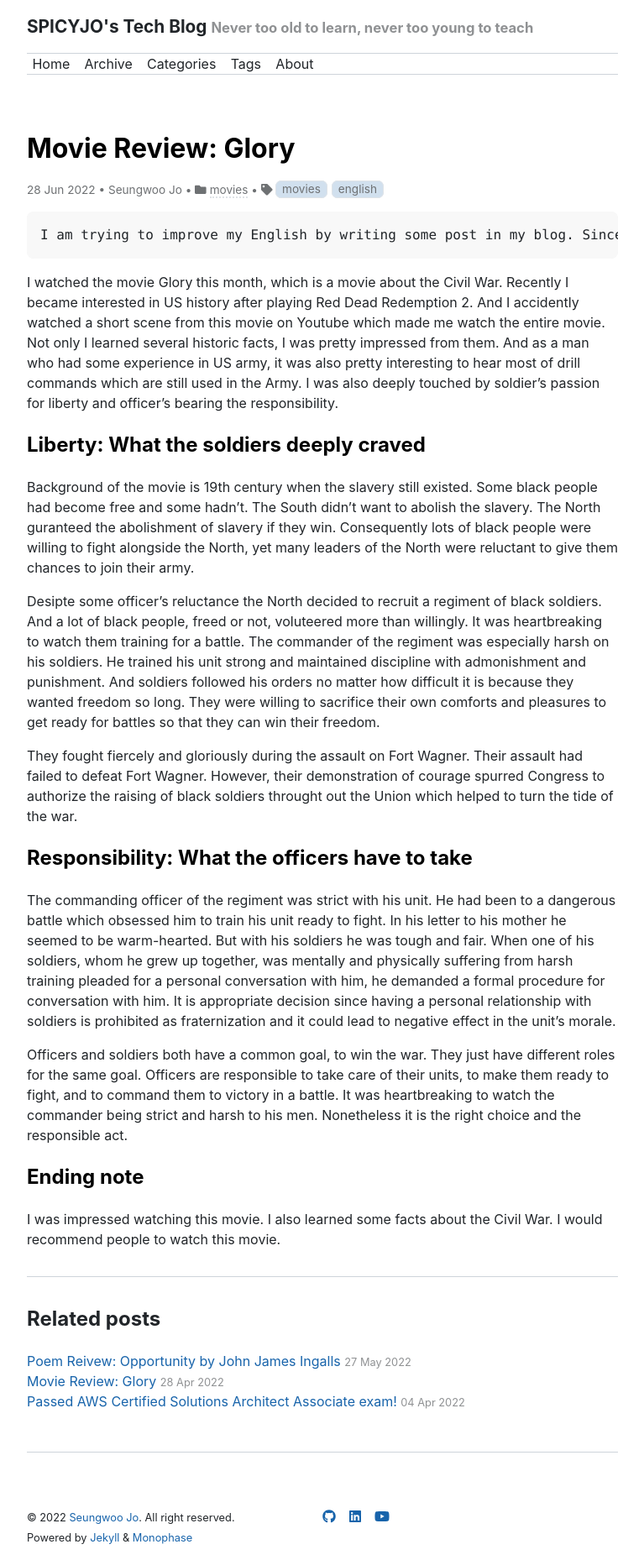
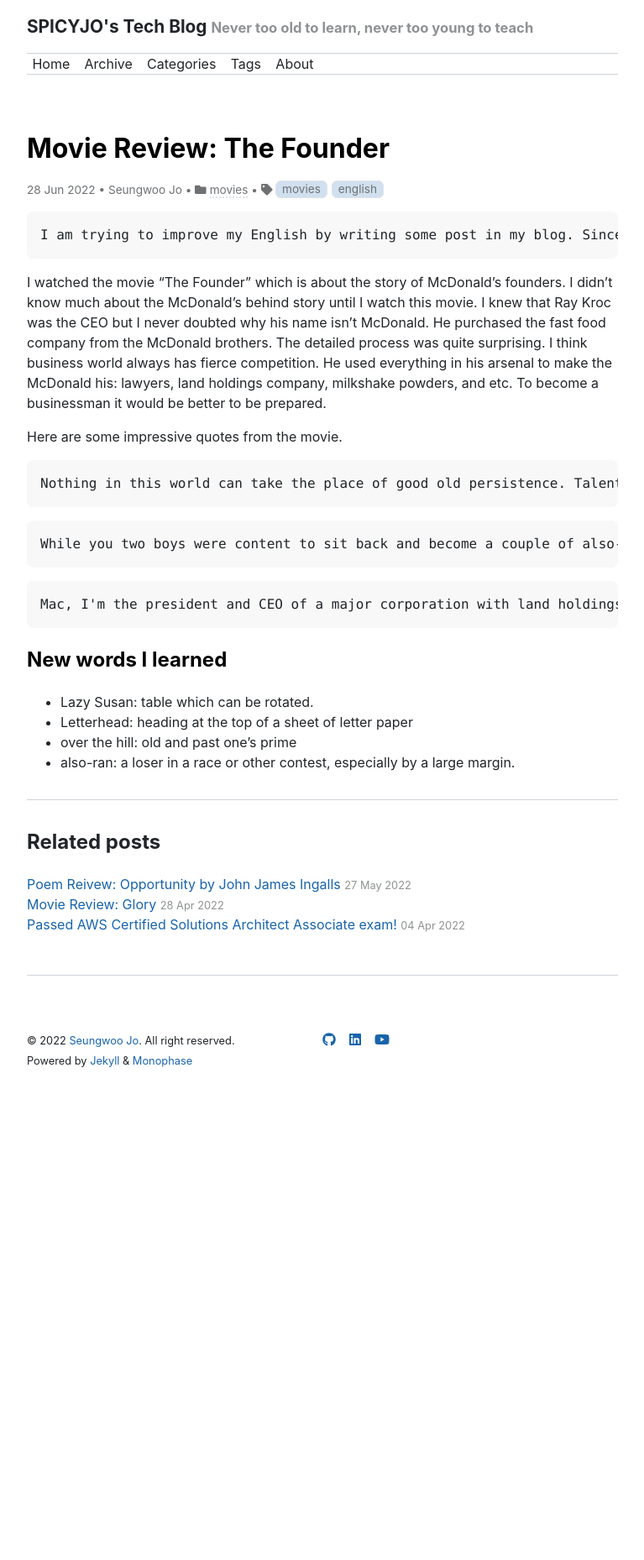
Before and after one commit to SPICYJO/spicyjo.github.io, a Jekyll site: the page built from _posts/movies/2022-06-28-movie-review-the-founder.md, in a window 1280 px wide. Shown: the whole page at 84% size, without its empty margins (256-1023 px from the left). Built offline with Jekyll 4.4.1, drawn with Linux system fonts in a browser that asks for light colours; nearby versions of some CDN libraries; comment, search, counter and statistics services are not loaded; after the commit the page ends 1290 px from its top, so only the background shows below that.

Commit message:
Add movie reivew: The Founder

````diff
--- a/_posts/movies/2022-06-28-movie-review-the-founder.md
+++ b/_posts/movies/2022-06-28-movie-review-the-founder.md
@@ -1,7 +1,7 @@
 ---
 layout: post
-title: "Movie Review: Glory"
-description: Awesome historical movie
+title: "Movie Review: The Founder"
+description: Movie about McDonald's story
 author: Seungwoo Jo
 # last_modified_at: 2022-01-01 00:00:00 +0900
 # math: false
@@ -14,23 +14,25 @@ comments: true
 I am trying to improve my English by writing some post in my blog. Since I am learning English as my second language, any feedback is welcomed. Thank you for reading.
 ```
 
-I watched the movie Glory this month, which is a movie about the Civil War. Recently I became interested in US history after playing Red Dead Redemption 2. And I accidently watched a short scene from this movie on Youtube which made me watch the entire movie. Not only I learned several historic facts, I was pretty impressed from them. And as a man who had some experience in US army, it was also pretty interesting to hear most of drill commands which are still used in the Army. I was also deeply touched by soldier's passion for liberty and officer's bearing the responsibility.
+I watched the movie "The Founder" which is about the story of McDonald's founders. I didn't know much about the McDonald's behind story until I watch this movie. I knew that Ray Kroc was the CEO but I never doubted why his name isn't McDonald. He purchased the fast food company from the McDonald brothers. The detailed process was quite surprising. I think business world always has fierce competition. He used everything in his arsenal to make the McDonald his: lawyers, land holdings company, milkshake powders, and etc. To become a businessman it would be better to be prepared.
 
-## Liberty: What the soldiers deeply craved
+Here are some impressive quotes from the movie.
 
-Background of the movie is 19th century when the slavery still existed. Some black people had become free and some hadn't. The South didn't want to abolish the slavery. The North guranteed the abolishment of slavery if they win. Consequently lots of black people were willing to fight alongside the North, yet many leaders of the North were reluctant to give them chances to join their army.
+```
+Nothing in this world can take the place of good old persistence. Talent won't Nothing's more common than unsuccessful men with talent. Genius won't. Unrecognized genius is practically a cliche. Education won't. Why the world is full of educated fools. Persistence and determination alone are all powerful.
+```
 
-Desipte some officer's reluctance the North decided to recruit a regiment of black soldiers. And a lot of black people, freed or not, voluteered more than willingly. It was heartbreaking to watch them training for a battle. The commander of the regiment was especially harsh on his soldiers. He trained his unit strong and maintained discipline with admonishment and punishment. And soldiers followed his orders no matter how difficult it is because they wanted freedom so long. They were willing to sacrifice their own comforts and pleasures to get ready for battles so that they can win their freedom.
+```
+While you two boys were content to sit back and become a couple of also-rans... I wanna take the future. I wanna win. And you don't get there by being some "aw shucks" guy sap. There's no place in business for people like that. Business is war. It's dog eat dog, rat eat rat. If my competitor were drowning, I'd walk over and put a hose right in...
+```
 
-They fought fiercely and gloriously during the assault on Fort Wagner. Their assault had failed to defeat Fort Wagner. However, their demonstration of courage spurred Congress to authorize the raising of black soldiers throught out the Union which helped to turn the tide of the war.
+```
+Mac, I'm the president and CEO of a major corporation with land holdings in 17 states... You run a burger stand in the desert. I'm national. You're fucking local.
+```
 
-## Responsibility: What the officers have to take
+## New words I learned
 
-The commanding officer of the regiment was strict with his unit. He had been to a dangerous battle which obsessed him to train his unit ready to fight. In his letter to his mother he seemed to be warm-hearted. But with his soldiers he was tough and fair. When one of his soldiers, whom he grew up together, was mentally and physically suffering from harsh training pleaded for a personal conversation with him, he demanded a formal procedure for conversation with him. It is appropriate decision since having a personal relationship with soldiers is prohibited as fraternization and it could lead to negative effect in the unit's morale.
-
-Officers and soldiers both have a common goal, to win the war. They just have different roles for the same goal. Officers are responsible to take care of their units, to make them ready to fight, and to command them to victory in a battle. It was heartbreaking to watch the commander being strict and harsh to his men. Nonetheless it is the right choice and the responsible act.
-
-
-## Ending note
-
-I was impressed watching this movie. I also learned some facts about the Civil War. I would recommend people to watch this movie.
+- Lazy Susan: table which can be rotated.
+- Letterhead: heading at the top of a sheet of letter paper
+- over the hill: old and past one's prime
+- also-ran: a loser in a race or other contest, especially by a large margin.
````
